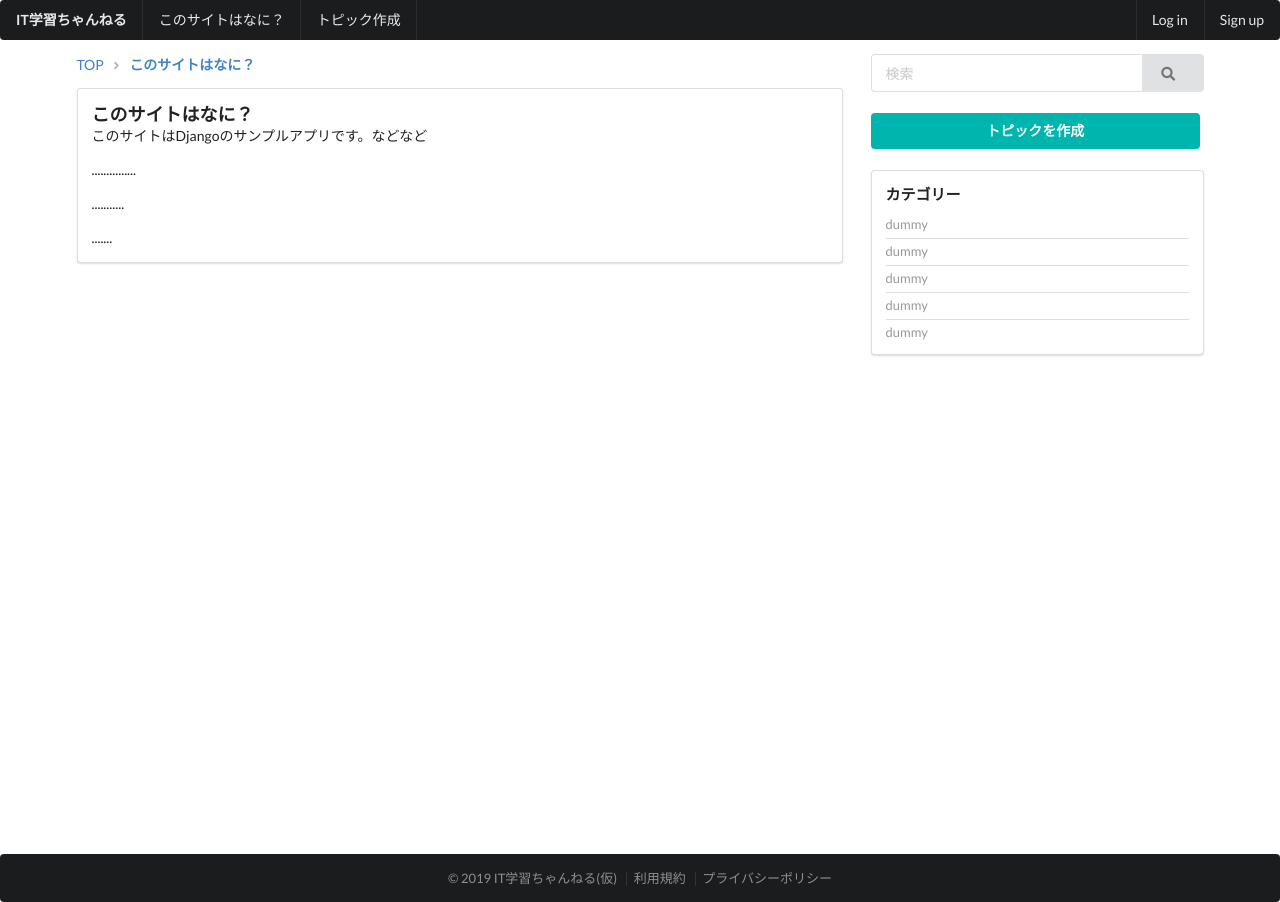
After one commit to dede-20191130/PracticeDjango3, a Django app: page /about/ in a window 1280 px wide. The commit adds this page. Run offline with Django 3.2, Linux system fonts and the light colour scheme; some libraries are stand-ins or nearby versions.

Commit message:
20200218_2306__ base_app/__pycache__/urls.cpython-38.pyc    | Bin 464 -> 583 bytes  base_app/urls.py                            |   2 ++  templates/base_app/about.html               |  23 ++++++++++++++++++  templates/base_app/base.html                |  13 +++++++----  templates/base_app/policy.html              |  23 ++++++++++++++++++  templates/base_app/sidebar.html             |   7 +++++-  templates/thread/detail_topic.html          |  29 +++++++++++++++++++++++  thread_app/__pycache__/forms.cpython-38.pyc | Bin 1017 -> 1968 bytes  thread_app/__pycache__/urls.cpython-38.pyc  | Bin 481 -> 485 bytes  thread_app/__pycache__/views.cpython-38.pyc | Bin 2119 -> 2861 bytes  thread_app/forms.py                         |  24 ++++++++++++++++++-  thread_app/urls.py                          |   2 +-  thread_app/views.py                         |  35 +++++++++++++++++++++++-----  13 files changed, 144 insertions(+), 14 deletions(-)

```diff
--- a/base_app/urls.py
+++ b/base_app/urls.py
@@ -8,4 +8,6 @@ app_name = 'base'
 urlpatterns = [
     path('', views.TopicListView.as_view(), name='top'),
     path('terms/', TemplateView.as_view(template_name='base_app/terms.html'), name='terms'),
+    path('policy/', TemplateView.as_view(template_name='base_app/policy.html'), name='policy'),
+    path('about/', TemplateView.as_view(template_name='base_app/about.html'), name='about'),
 ]
--- /dev/null
+++ b/templates/base_app/about.html
@@ -0,0 +1,23 @@
+{% extends 'base_app/base.html' %}
+{% block title %}このサイトはなに？ - {{ block.super }}{% endblock %}
+{% block content %}
+    <div class="ui grid stackable">
+        <div class="eleven wide column">
+            <div class="ui breadcrumb">
+                <a href="{% url 'base:top' %}" class="section">TOP</a>
+                <i class="right angle icon divider"></i>
+                <a class="active section">このサイトはなに？</a>
+            </div>
+            <div class="ui segment">
+                <div class="content">
+                    <div class="header"><h3>このサイトはなに？</h3></div>
+                    <p>このサイトはDjangoのサンプルアプリです。などなど</p>
+                    <p>...............</p>
+                    <p>...........</p>
+                    <p>.......</p>
+                </div>
+            </div>
+        </div>
+        {% include 'base_app/sidebar.html' %}
+    </div>
+{% endblock %}
--- a/templates/base_app/base.html
+++ b/templates/base_app/base.html
@@ -13,11 +13,14 @@
 </head>
 <body>
 <div class="ui stackable inverted menu">
-    <div class="header item">
+    <a href="{% url 'base:top' %}" class="header item">
         IT学習ちゃんねる
-    </div>
-    <a class="item">
+    </a>
+    <a href="{% url 'base:about' %}" class="item">
         このサイトはなに？
+    </a>
+    <a class="item" href="{% url 'thread:create_topic' %}">
+        トピック作成
     </a>
     <div class="right menu">
         <a class="item">
@@ -36,9 +39,9 @@
 <div class="ui inverted stackable footer segment">
     <div class="ui container center aligned">
         <div class="ui horizontal inverted small divided link list">
-            <a class="item">© 2019 Django学習ちゃんねる(仮)</a>
+            <a href="{% url 'base:top' %}" class="item">© 2019 IT学習ちゃんねる(仮)</a>
             <a href="{% url 'base:terms' %}" class="item">利用規約</a>
-            <a class="item">プライバシーポリシー</a>
+            <a href="{% url 'base:policy' %}" class="item">プライバシーポリシー</a>
         </div>
     </div>
 </div>
--- a/templates/base_app/sidebar.html
+++ b/templates/base_app/sidebar.html
@@ -3,9 +3,14 @@
         <input type="text" placeholder="検索">
         <button class="ui button"><i class="search icon"></i></button>
     </div>
+    <div class="ui items">
+        <div class="item">
+            <a href="{% url 'thread:create_topic' %}" class="ui fluid teal button">トピックを作成</a>
+        </div>
+    </div>
     <div class="ui segment">
         <div class="content">
-            <div class="header"><h4>話題のトピック</h4></div>
+            <div class="header"><h4>カテゴリー</h4></div>
             <div class="ui relaxed list small divided link">
                 <a class="item">dummy</a>
                 <a class="item">dummy</a>
--- a/thread_app/urls.py
+++ b/thread_app/urls.py
@@ -5,7 +5,7 @@ from . import views
 app_name = 'thread'
 
 urlpatterns = [
-    path('<int:pk>/', views.TopicDetailView.as_view(), name='topic'),
+    path('<int:pk>/', views.TopicAndCommentView.as_view(), name='topic'),
     path('create_topic/', views.TopicCreateView.as_view(), name='create_topic'),
     path('category/<str:url_code>', views.CategoryView.as_view(), name='category'),
 ]
```
Also changed, not shown: templates/base_app/policy.html (added, +23 -0 lines), templates/thread/detail_topic.html (+29 -0 lines), thread_app/forms.py (+23 -1 lines), thread_app/views.py (+29 -6 lines).
